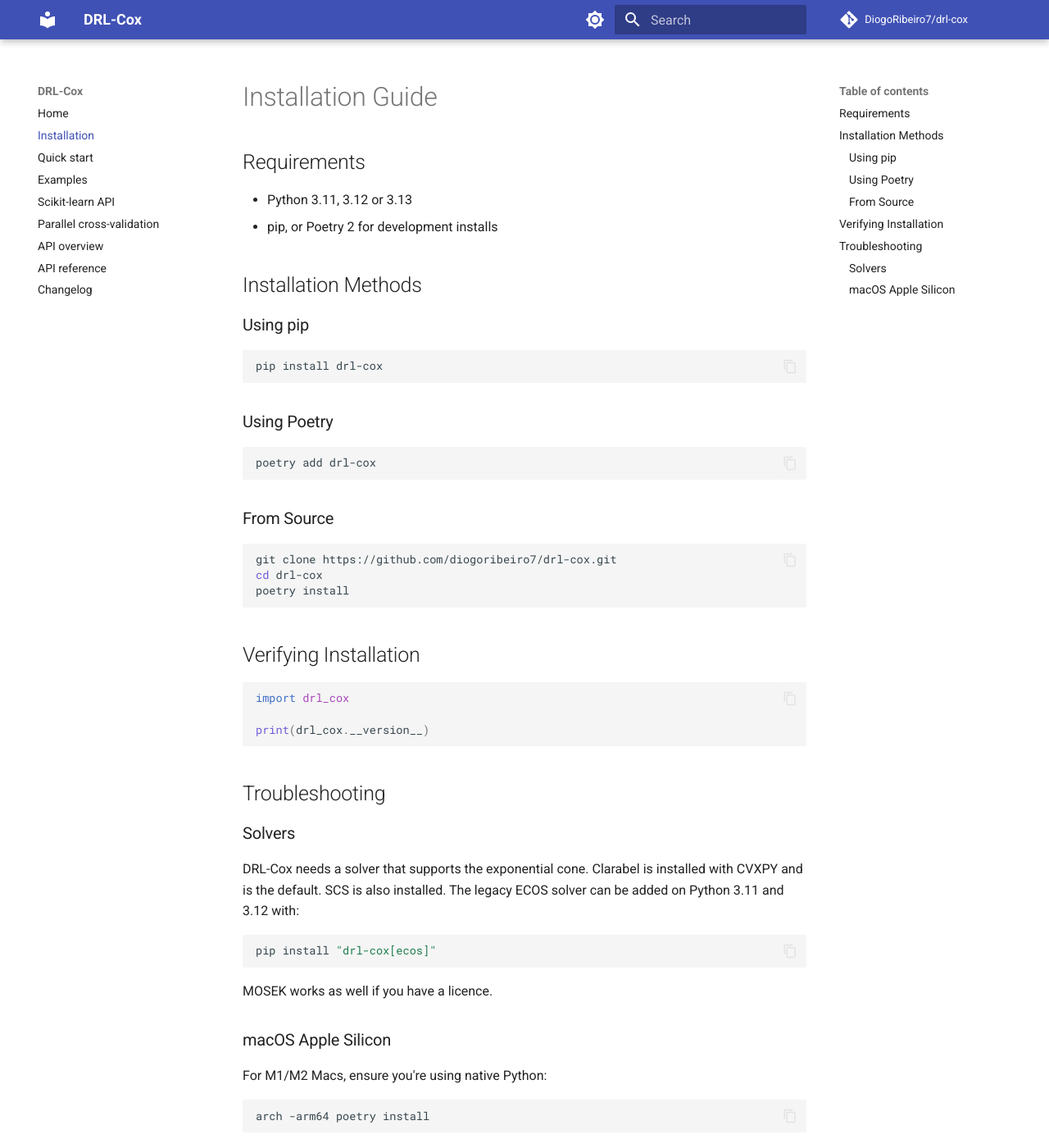
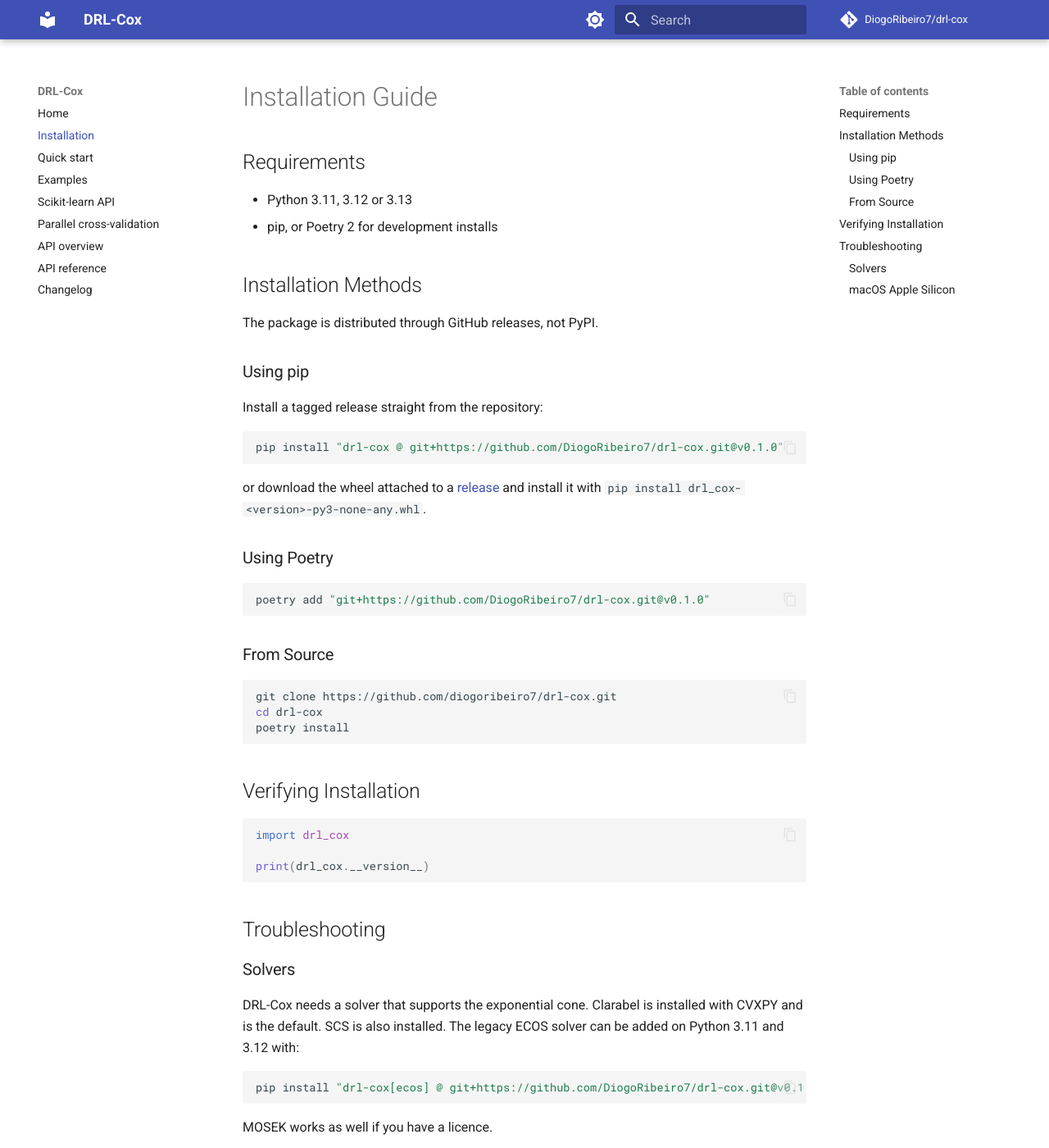
Before and after one commit to DiogoRibeiro7/drl-cox, an MkDocs documentation site: the page built from docs/installation.md, in a window 1280 px wide and 1400 px high. Shown: the whole window at 82% size. Built offline with MkDocs 1.6.1 and Material for MkDocs 9.7.7, drawn with Linux system fonts in a browser that asks for light colours; comment, search, counter and statistics services are not loaded.

Commit message:
chore: distribute through GitHub releases and Zenodo, not PyPI
Remove the PyPI publishing job from the release workflow; the wheel and sdist
are attached to the GitHub release and archived on Zenodo. Point the install
instructions at tagged git URLs and release assets.

````diff
--- a/docs/installation.md
+++ b/docs/installation.md
@@ -7,16 +7,23 @@
 
 ## Installation Methods
 
+The package is distributed through GitHub releases, not PyPI.
+
 ### Using pip
 
+Install a tagged release straight from the repository:
+
 ```bash
-pip install drl-cox
+pip install "drl-cox @ git+https://github.com/DiogoRibeiro7/drl-cox.git@v0.1.0"
 ```
+
+or download the wheel attached to a [release](https://github.com/DiogoRibeiro7/drl-cox/releases)
+and install it with `pip install drl_cox-<version>-py3-none-any.whl`.
 
 ### Using Poetry
 
 ```bash
-poetry add drl-cox
+poetry add "git+https://github.com/DiogoRibeiro7/drl-cox.git@v0.1.0"
 ```
 
 ### From Source
@@ -44,7 +51,7 @@ with CVXPY and is the default. SCS is also installed. The legacy ECOS solver can
 added on Python 3.11 and 3.12 with:
 
 ```bash
-pip install "drl-cox[ecos]"
+pip install "drl-cox[ecos] @ git+https://github.com/DiogoRibeiro7/drl-cox.git@v0.1.0"
 ```
 
 MOSEK works as well if you have a licence.
````
Also changed, not shown: CHANGELOG.md (+2 -2 lines), CONTRIBUTING.md (+3 -2 lines), README.md (+9 -5 lines), 1 other file.
